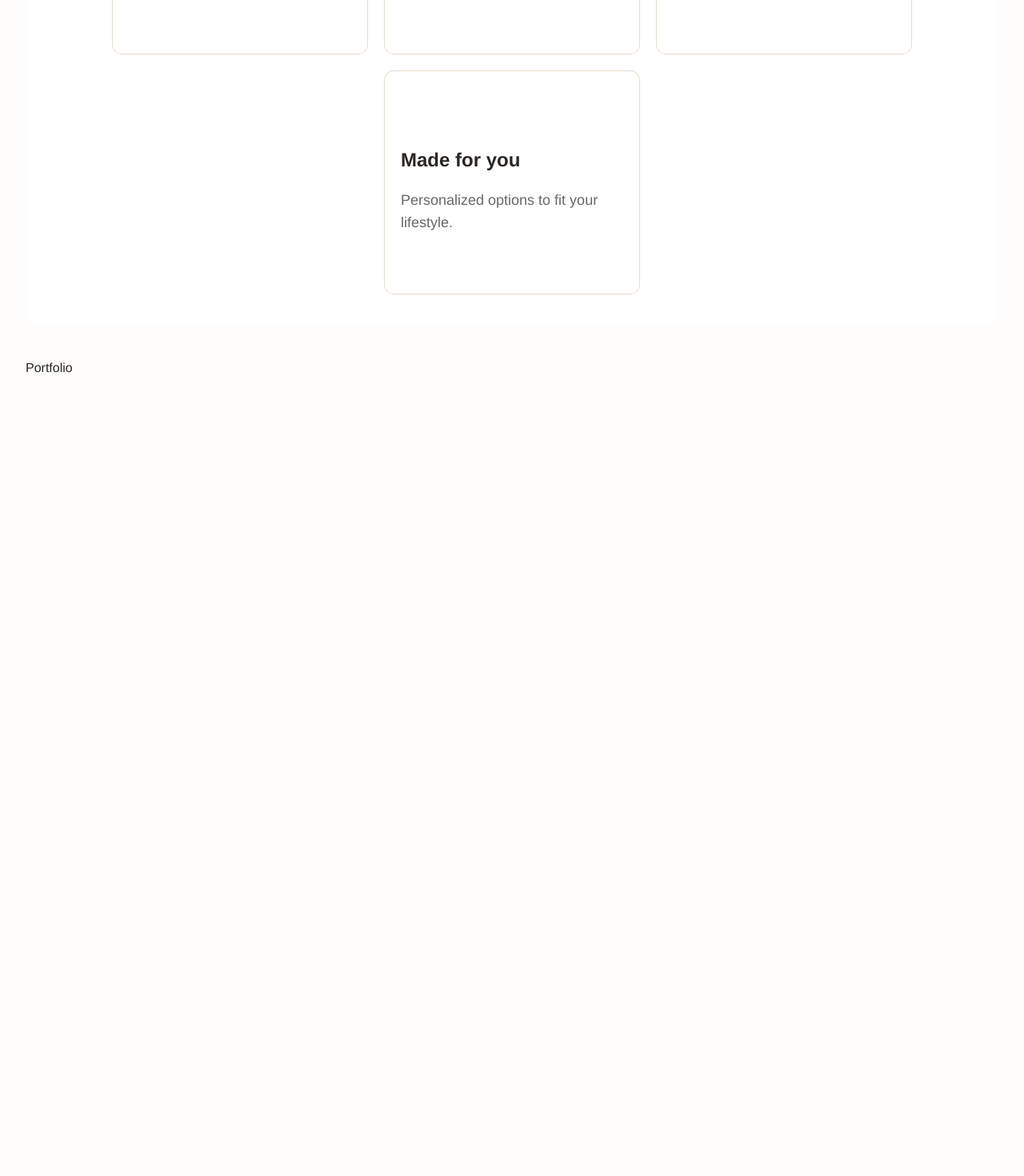
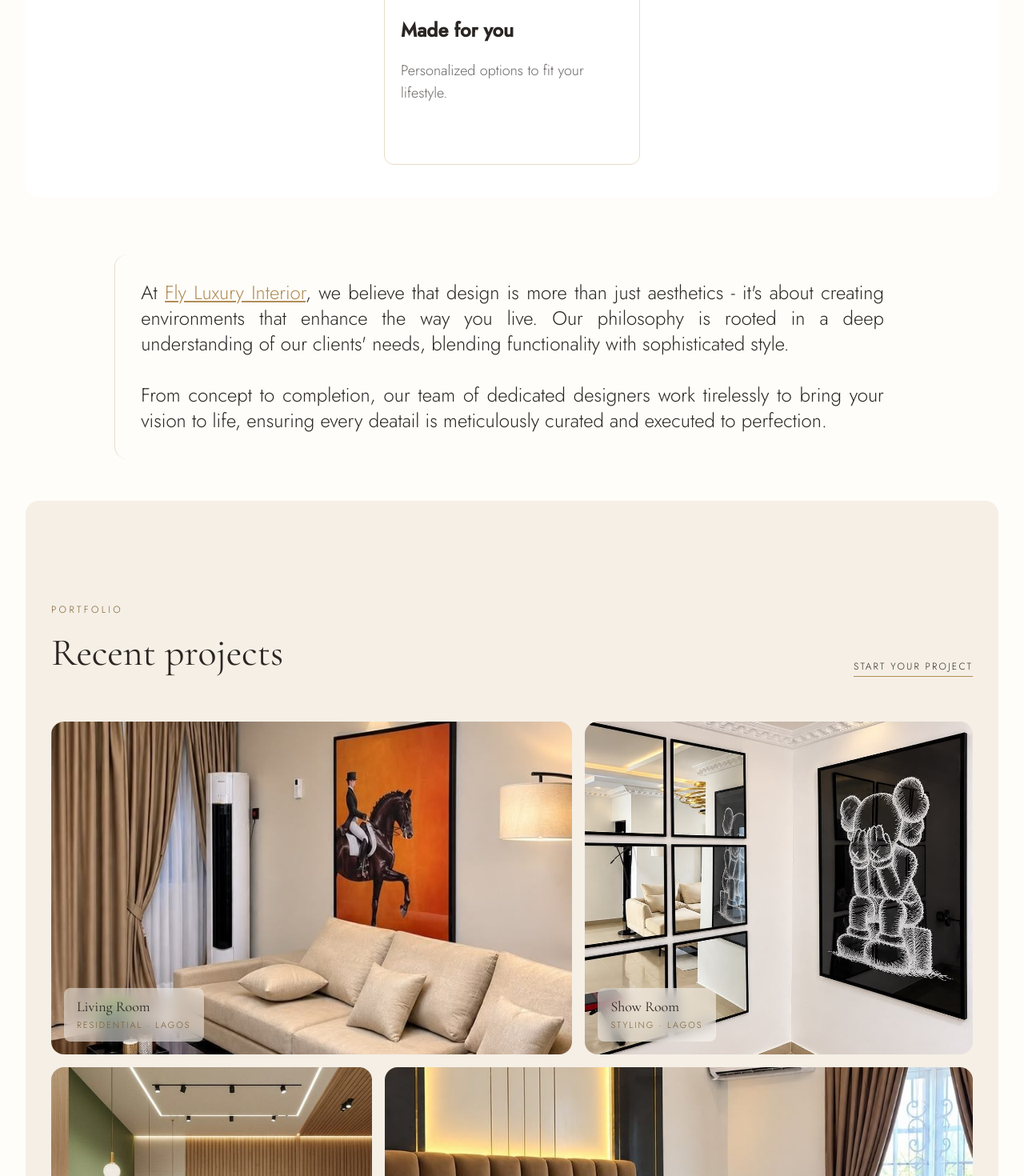
Before and after one commit to Evandereth/flyluxury, a React (Vite) app: page / in a window 1280 px wide. Shown: the part 1330-2800 px from the top of the page at 80% size. Before the commit the page ends 1810 px from the top, so only its background shows below. Built offline with nearby package versions, Linux system fonts and the light colour scheme.

Commit message:
added a new section

```diff
--- a/index.html
+++ b/index.html
@@ -3,6 +3,7 @@
   <head>
     <meta charset="UTF-8" />
     <meta name="viewport" content="width=device-width, initial-scale=1.0" />
+    <link href="https://fonts.googleapis.com/css2?family=Cormorant+Garamond:ital,wght@0,400;0,500;1,400&amp;family=Jost:wght@300;400;500&amp;display=swap" rel="stylesheet">
     <link rel="icon" type="image/svg+xml" href="/src/img/logo1.jpg" />
     <title>Fly Luxury Interiors</title>
   </head>
--- a/src/App.jsx
+++ b/src/App.jsx
@@ -2,6 +2,7 @@ import Portfolio from "./components/Portfolio"
 import Extra from "./components/Extra"
 import Hero from "./components/Hero"
 import Navbar from "./components/Navbar"
+import Quote from "./components/Quote"
 
 function App() {
 
@@ -12,6 +13,7 @@ function App() {
       <main>
         <Hero />
         <Extra />
+        <Quote />
         <Portfolio />
       </main>
     </div>
--- a/src/components/Animation.jsx
+++ b/src/components/Animation.jsx
@@ -1,4 +1,4 @@
-import { Children, useEffect, useRef, useState } from "react"
+import { useEffect, useRef, useState } from "react"
 
 export default function Animation({children, delay=0, className=''}){
 
@@ -23,7 +23,7 @@ export default function Animation({children, delay=0, className=''}){
             <div
             ref={ref}
             style={{transitionDelay:`${delay}ms`}}
-            className={`transition duration-700 ease-out motion-reduce:transform-none motion-reduce:opacity-100 motion-reduce:none ${visible ? 'translate-y-0 opacity-100' : 'translate-y-6 opacity-0'}${className}`}
+            className={`transition duration-700 ease-out motion-reduce:transform-none motion-reduce:opacity-100 motion-reduce:none ${visible ? 'translate-y-0 opacity-100' : 'translate-y-6 opacity-0'} ${className}`}
             >
                 {children}
             </div>
--- a/src/components/Hero.jsx
+++ b/src/components/Hero.jsx
@@ -4,18 +4,18 @@ import image from "../img/img3.jpg"
 export default function Hero() {
     return(
         <>
-            <section className=" w-full font-sans flex flex-col md:flex-row md:justify-around items-center gap-10 p-5 mt-10">
+            <section className=" w-full md:w-[90%] font-sans flex flex-col md:flex-row md:justify-around items-center gap-10 p-5 mt-10 mx-auto">
                 <Animation>
-                    <div className="w-[90%] mt-20 md:w-[50%] lg:w-[90%] p-10 ">
+                    <div className="w-full mt-10  p-10 ">
                         <h2 className="uppercase text-[.8em] md:text-md lg:text-lg text-brass font-extralight">
                             rooms that feel as good as they look.
                         </h2>
 
-                        <h1 className="text-ink font-semibold font-serif text-[2.5em] md:text-[2.8em] lg:text-[3.5em] py-3">
+                        <h1 className="text-ink font-semibold font-serif text-[2.5em] md:text-[2.8em] lg:text-[3.5em] py-3 lg:w-[80%] leading-tight">
                             Creating Interiors that Inspire living
                         </h1>
                         <Animation delay={200}>
-                            <p className="py-2 my-2 md:my-1 lg:my-5 md:py-5 text-ink text-justify text-sm  lg:text-xl">
+                            <p className="py-2 my-2 md:my-1 lg:my-5 md:py-5 text-ink text-justify text-sm  lg:text-xl lg:w-[80%] leading-relaxed">
                                 <span className="text-brass underline">Fly Luxury</span> creates Interiors that blend beauty, comfort and functionality. Crafting spaces that harmonize modern aesthetics with timeless elegance, our contemprorary interior designs breathe life into every room, redefining the essence of chic living.
                             </p>
                         </Animation>
@@ -29,7 +29,7 @@ export default function Hero() {
 
 
                 <Animation delay={200}>
-                    <div className="bg-sand w-80 md:w-[20em] md:h-[24em] lg:h-[40em] lg:w-[40em] h-[40em] mx-auto my-5 rounded-t-full ">
+                    <div className="bg-sand w-80 md:w-[20em] md:h-[24em] lg:h-[35em] lg:w-[32em] h-[40em] mx-auto my-5 rounded-t-full ">
                         <img className="w-full h-full object-cover rounded-t-full hover:scale-101 transition-scale ease-in-out duration-300" src={image} alt="" />
                     </div>
                 </Animation>
--- a/src/components/Portfolio.jsx
+++ b/src/components/Portfolio.jsx
@@ -1,11 +1,73 @@
-export default function Portfolio(){
-    return(
-        <>
-            <header>
-                <h1>
-                    Portfolio
-                </h1>
-            </header>
-        </>
-    )
+import Animation from './Animation'
+import image1 from '../img/img1.jpg'
+import image2 from '../img/img2.jpg'
+import image3 from '../img/img5.jpg'
+import image4 from '../img/img4.jpg'
+
+
+
+const projects = [
+  { title: 'Living Room', type: 'Residential', city: 'Lagos', image: image1,
+    span: 'md:col-span-8', tone: 'from-cream to-sand', height:'h-64 md:h-80 lg:h-[26rem]' } ,
+  { title: 'Show Room', type: 'Styling', city: 'Lagos', image: image4,
+    span: 'md:col-span-6', tone: 'from-ivory to-sand', height:'h-64 md:h-80 lg:h-[26rem]' },
+  { title: 'Office Room(Reception)', type: 'Commercial', city: 'Port Harcourt', image: image3,
+    span: 'md:col-span-5', tone: 'from-sand to-[#CDB991]', height:'h-64 md:h-80 lg:h-[26rem]' },
+  { title: 'Bedroom', type: 'Residential', city: 'Lagos', image: image2,
+    span: 'md:col-span-9', tone: 'from-cream to-[#DDCDB0]', height:'h-64 md:h-80 lg:h-[26rem]' },
+]
+
+export default function Portfolio() {
+  return (
+    <section id="work" className="bg-cream px-6 py-20 md:py-32 rounded-2xl">
+      <div className="mx-auto max-w-6xl">
+        <Animation>
+          <div className="mb-10 flex flex-wrap items-end justify-between gap-4 md:mb-14">
+            <div>
+              <p className="text-xs uppercase tracking-[0.28em] text-brass-dark">
+                Portfolio
+              </p>
+              <h2 className="mt-4 font-serif text-4xl leading-tight md:text-5xl">
+                Recent projects
+              </h2>
+            </div>
+            <a
+              href="#contact"
+              className="border-b border-brass py-1 text-xs uppercase tracking-[0.18em] transition-colors hover:text-brass-dark"
+            >
+              Start your project
+            </a>
+          </div>
+        </Animation>
+
+        <div className="grid gap-4 grid-cols-1 md:grid-cols-14">
+          {projects.map((p, i) => (
+            <Animation key={i} delay={(i % 2) * 120} className={p.span}>
+              <article className={`group relative overflow-hidden ${p.height} `}>
+                {p.image ? (
+                  <img
+                    src={p.image}
+                    alt={`${p.title}, ${p.type} project in ${p.city}`}
+                    loading="lazy"
+                    className="size-full object-cover transition-transform duration-700 group-hover:scale-105 rounded-2xl"
+                  />
+                ) : (
+                  <div
+                    className={`size-full bg-linear-to-br ${p.tone} transition-transform duration-700 group-hover:scale-105 rounded-2xl`}
+                  />
+                )}
+
+                <div className="absolute bottom-4 left-4 bg-ivory/50 px-4 py-3 backdrop-blur rounded-lg">
+                  <p className="font-serif text-lg leading-tight">{p.title}</p>
+                  <p className="mt-1 text-[11px] uppercase tracking-[0.18em] text-brass-dark">
+                    {p.type} · {p.city}
+                  </p>
+                </div>
+              </article>
+            </Animation>
+          ))}
+        </div>
+      </div>
+    </section>
+  )
 }
--- /dev/null
+++ b/src/components/Quote.jsx
@@ -0,0 +1,16 @@
+import Animation from "./Animation"
+export default function Quote(){
+    return(
+        <>
+            <Animation>
+            <section className="w-[85%] lg:h-[20em] flex justify-center items-center mx-auto text-justify p-5 my-5">
+                <p className="text-ink text-[1em] lg:text-2xl border-l border-sand rounded-2xl p-8">
+                    At <span className="text-brass underline">Fly Luxury Interior</span>, we believe that design is more than just aesthetics - it's about creating environments that enhance the way you live. Our philosophy is rooted in a deep understanding of our clients' needs, blending functionality with sophisticated style.
+                    <br/><br/>
+                    From concept to completion, our team of dedicated designers work tirelessly to bring your vision to life, ensuring every deatail is meticulously curated and executed to perfection.
+                </p>
+            </section>
+            </Animation>
+        </>
+    )
+}
```
Also changed, not shown: src/img/img5.jpg (added).
